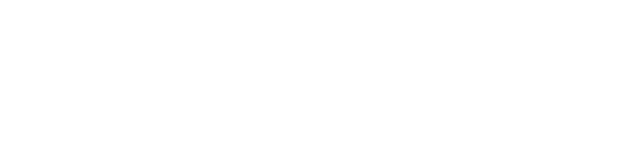
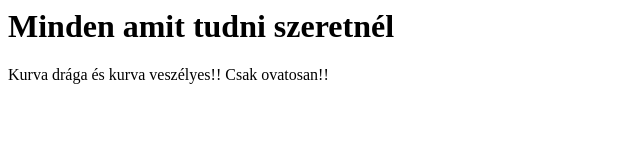
Before and after one commit to hrvthdavidgyorgy/motor, a plain HTML site: page README.html in a window 1280 px wide. Shown: the whole page, without its empty margins (0-640 px from the left). Drawn offline with Linux system fonts and the light colour scheme.

Commit message:
Update README.html

```diff
--- a/README.html
+++ b/README.html
@@ -4,3 +4,7 @@
        <meta charset="utf-8">
     </head>
   <body>
+    <h1>Minden amit tudni szeretnél</h1>
+    <p>Kurva drága és kurva veszélyes!! Csak ovatosan!!</p>
+  </body>
+</html>
```
